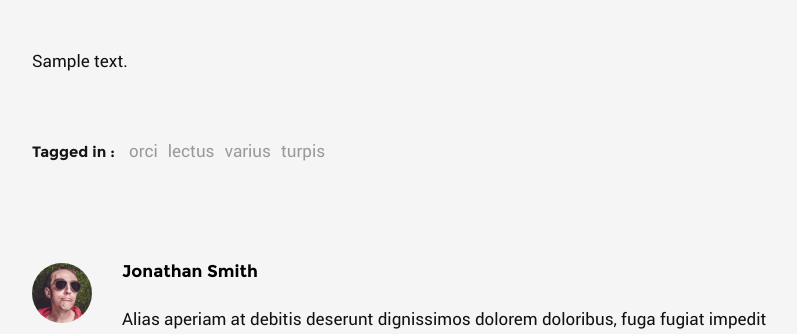
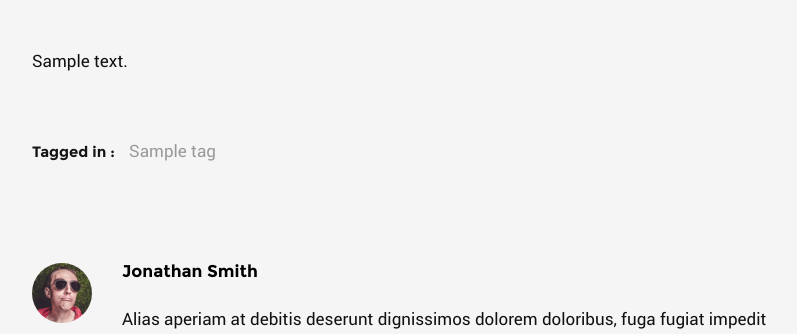
Before and after one commit to alimomin95/django-blog, a Django app: template blog/alwaysblue/templates/alwaysblue/single-gallery.html in a window 1280 px wide. Shown: the part 881-1215 px from the top of the page, without its empty margins (213-1010 px from the left). Run offline with Django 3.2, Linux system fonts and the light colour scheme; the template is opened without the code that fills it: most values are stand-ins (such as "Sample title", 1, 10 or a date in 2020); data that the repository does not hold is empty; parts of the project's set-up code (start-up, migrations or seed data) failed here and were passed over; some libraries are stand-ins or nearby versions; some web fonts are replaced.

Commit message:
Changed the name of categories to tags

```diff
--- a/blog/alwaysblue/admin.py
+++ b/blog/alwaysblue/admin.py
@@ -3,7 +3,7 @@ from __future__ import unicode_literals
 
 from django.contrib import admin
 
-from models import Blog, Category, Author
+from models import Blog, Tag, Author
 
 from django_markdown.admin import MarkdownModelAdmin
 
@@ -16,7 +16,7 @@ class BlogAdmin(MarkdownModelAdmin):
     prepopulated_fields = {'slug': ('title',)}
 
 
-class CategoryAdmin(admin.ModelAdmin):
+class TagAdmin(admin.ModelAdmin):
     prepopulated_fields = {'slug': ('title',)}
 
 
@@ -24,5 +24,5 @@ class AuthorAdmin(admin.ModelAdmin):
     prepopulated_fields = {'slug': ('title',)}
 
 admin.site.register(Blog, BlogAdmin)
-admin.site.register(Category, CategoryAdmin)
+admin.site.register(Tag, TagAdmin)
 admin.site.register(Author, AuthorAdmin)
--- a/blog/alwaysblue/models.py
+++ b/blog/alwaysblue/models.py
@@ -13,7 +13,7 @@ from django.utils.encoding import python_2_unicode_compatible
 
 
 @python_2_unicode_compatible
-class Category(models.Model):
+class Tag(models.Model):
     title = models.CharField(max_length=100, db_index=True)
     slug = models.SlugField(max_length=100, db_index=True)
 
@@ -21,15 +21,15 @@ class Category(models.Model):
         return self.title
 
     class Meta:
-        verbose_name = 'Category'
-        verbose_name_plural = 'Categories'
+        verbose_name = 'Tag'
+        verbose_name_plural = 'Tags'
 
     def __unicode__(self):
         return self.title
 
     @permalink
     def get_absolute_url(self):
-        return ('view_blog_category', None, {'slug': self.slug})
+        return ('view_blog_tag', None, {'slug': self.slug})
 
 
 @python_2_unicode_compatible
@@ -61,7 +61,7 @@ class Blog(models.Model):
     body = MarkdownField()
     created = models.DateTimeField(db_index=True, auto_now_add=True)
     modified = models.DateTimeField(auto_now=True)
-    category = models.ManyToManyField(Category)
+    tags = models.ManyToManyField(Tag)
     author = models.ForeignKey(Author)
     embed_video = models.CharField(max_length=200, null=True, blank=True)
     published = models.BooleanField(default=True)
--- a/blog/alwaysblue/templates/alwaysblue/index.html
+++ b/blog/alwaysblue/templates/alwaysblue/index.html
@@ -199,8 +199,8 @@
 
                		<div class="entry-meta">
                			<span class="cat-links">
-                            {% for cat in post.category.all %}
-               				<a href="{{ cat.get_absolute_url }}">{{ cat.title }}</a>
+                            {% for tag in post.tags.all %}
+               				<a href="{{ tag.get_absolute_url }}">{{ tag.title }}</a>
                             {% endfor %}
                			</span>
                		</div>
--- a/blog/alwaysblue/templates/alwaysblue/single-gallery.html
+++ b/blog/alwaysblue/templates/alwaysblue/single-gallery.html
@@ -187,7 +187,9 @@
 
 						<p class="tags">
 		  			     	<span>Tagged in :</span>
-		  				  	<a href="#">orci</a><a href="#">lectus</a><a href="#">varius</a><a href="#">turpis</a>
+                            {% for tag in post.tags.all %}
+		  				  	<a href="{{ tag.get_absolute_url }}">{{ tag.title }}</a>
+                            {% endfor %}
 		  			   </p>
 
 		  			   <div class="author-profile">
--- a/blog/alwaysblue/urls.py
+++ b/blog/alwaysblue/urls.py
@@ -6,6 +6,6 @@ urlpatterns = [
     url(r'^blog$', views.index, name= 'index'),
     url(r'^login$', views.view_login, name='login'),
     url(r'^blog/view/(?P<slug>[^\.]+).html', views.view_post, name= 'view_blog_post'),
-    url(r'^blog/category/(?P<slug>[^\.]+).html', views.view_category, name='view_blog_category'),
+    url(r'^blog/tag/(?P<slug>[^\.]+).html', views.view_tag, name='view_blog_tag'),
     url(r'^blog/author/(?P<slug>[^\.]+).html', views.view_author, name='view_blog_author'),
 ]
```
Also changed, not shown: blog/alwaysblue/templates/alwaysblue/view_category.html (deleted, +0 -15 lines), blog/alwaysblue/templates/alwaysblue/view_tag.html (added, +15 -0 lines), blog/alwaysblue/views.py (+8 -8 lines), 1 other file.
